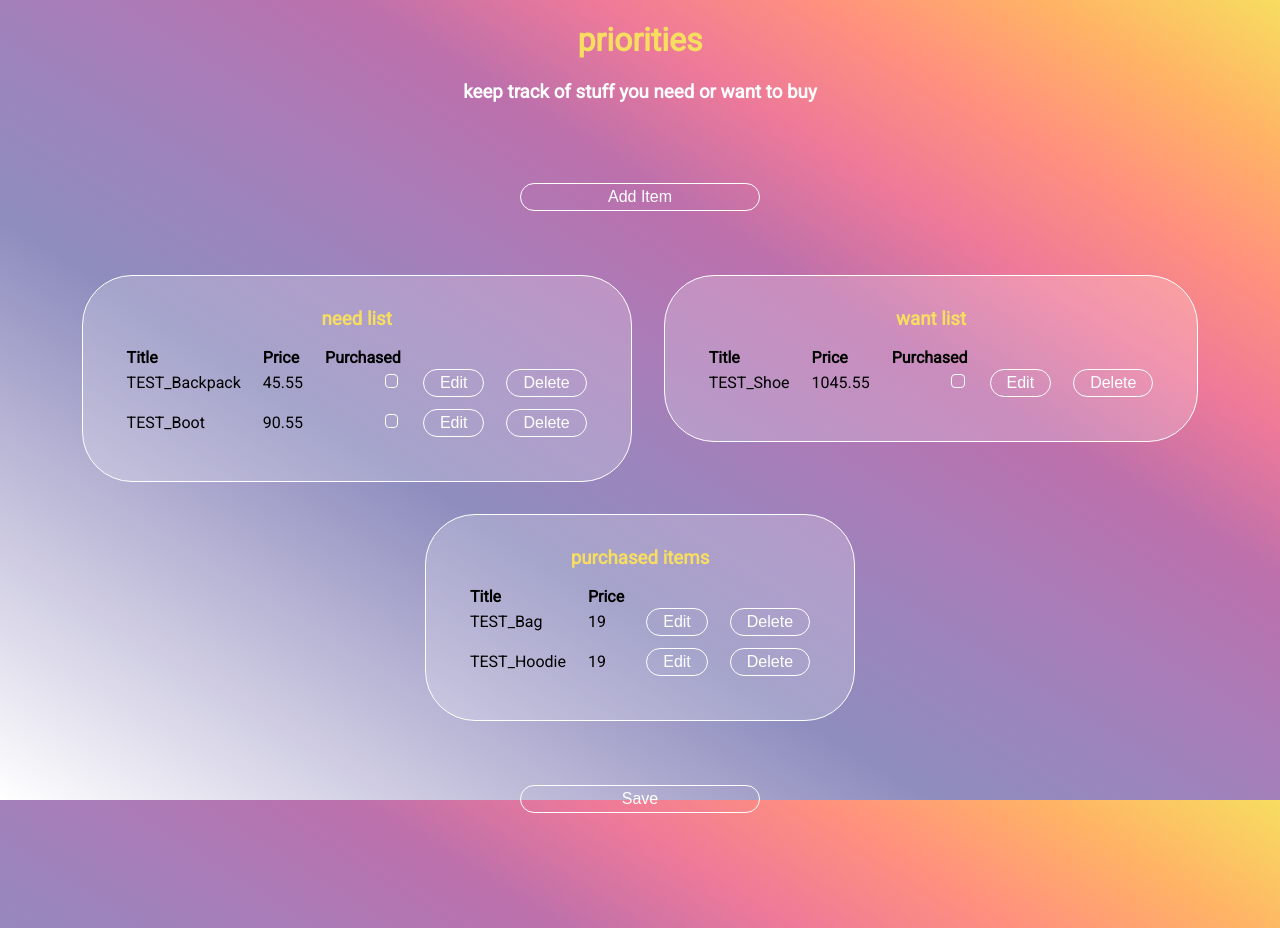
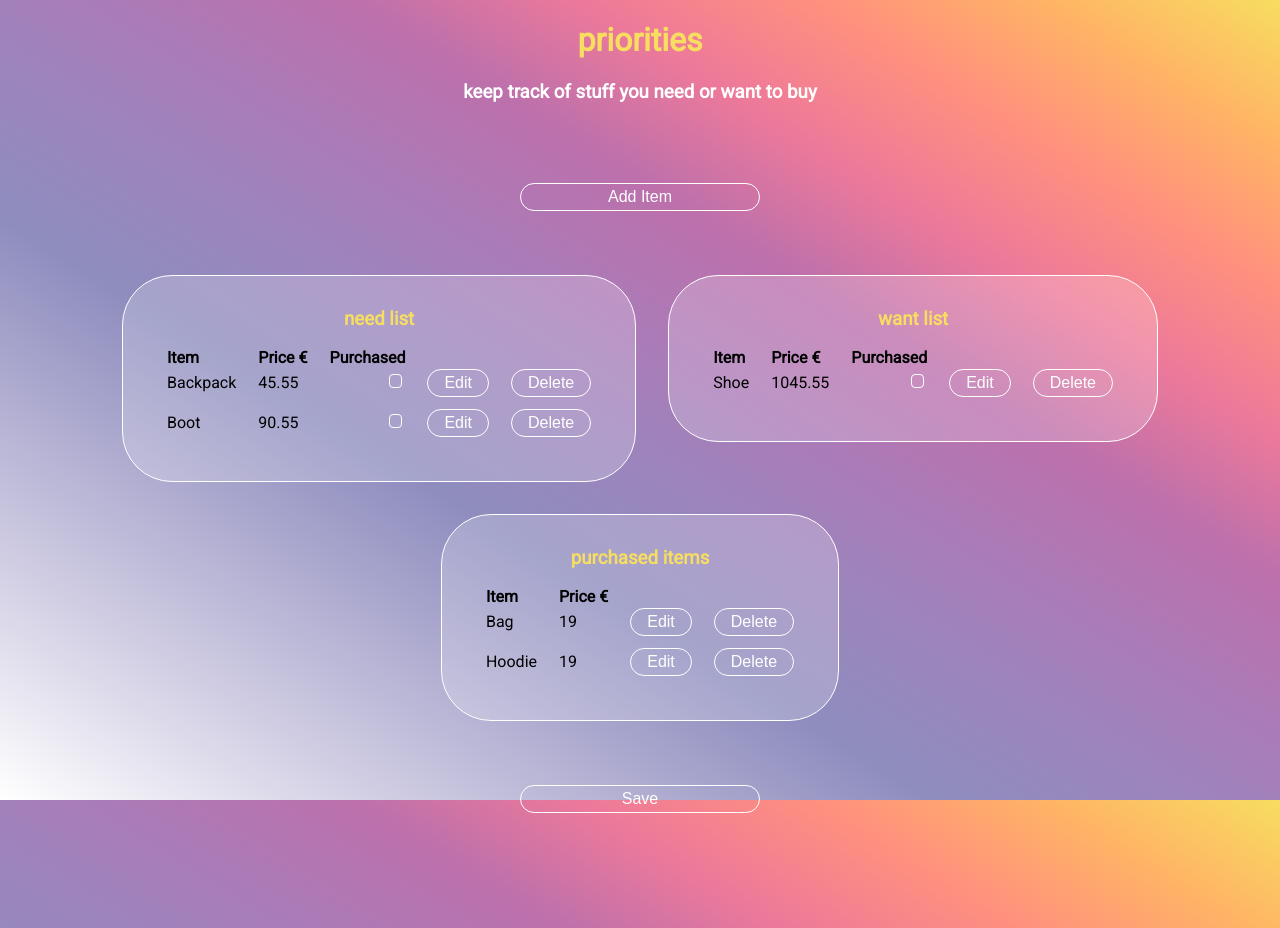
Before and after one commit to Gila-Johanna-Hofmann/priorities, an Angular app: page / in a window 1280 px wide. Built offline with nearby package versions, Linux system fonts and the light colour scheme; a web font is replaced by a local one.

Commit message:
edited table headers and mock-database

```diff
--- a/src/app/shopping-item-list/shopping-item-list.component.html
+++ b/src/app/shopping-item-list/shopping-item-list.component.html
@@ -3,8 +3,8 @@
   <table>
     <thead>
       <tr>
-        <th>Title</th>
-        <th>Price</th>
+        <th>Item</th>
+        <th>Price €</th>
         <th *ngIf="isPurchasedThVisible">Purchased</th>
         <th></th>
       </tr>
--- a/src/app/shoppinglist-master.ts
+++ b/src/app/shoppinglist-master.ts
@@ -1,7 +1,7 @@
 export let shoppinglistMaster: ShoppingItem[] = [
     {
         guid: '374e36fd-5212-47a9-99e3-e479bad569a2',
-        title: 'TEST_Backpack',
+        title: 'Backpack',
         url: 'https://www.pinqponq.com/de/collections/sale/products/blok-large-vivid-monochrome',
         price: 45.55,
         category: 'need',
@@ -9,7 +9,7 @@ export let shoppinglistMaster: ShoppingItem[] = [
     },
     {
         guid: '75bd2588-683d-4bca-b4f2-76a25512ce85',
-        title: 'TEST_Shoe',
+        title: 'Shoe',
         url: 'https://www.alohas.io/products/habibi-black-leather?variant=32485317247054',
         price: 1045.55,
         category: 'want',
@@ -17,7 +17,7 @@ export let shoppinglistMaster: ShoppingItem[] = [
     },
     {
         guid: '5f8670f4-41ae-4353-980c-83ad87927465',
-        title: 'TEST_Boot',
+        title: 'Boot',
         url: 'https://www.drmartens.com/de/de/p/21045001',
         price: 90.55,
         category: 'need',
@@ -25,7 +25,7 @@ export let shoppinglistMaster: ShoppingItem[] = [
     },
     {
         guid: '92629170-d778-46cc-8f38-c6f64cf4713c',
-        title: 'TEST_Bag',
+        title: 'Bag',
         url: 'https://www.esthe.co.uk/product/beige-crossbody-bag/',
         price: 19,
         category: 'want',
@@ -33,7 +33,7 @@ export let shoppinglistMaster: ShoppingItem[] = [
     },
     {
         guid: 'b3a6ef65-5fd0-49ef-bb89-de255a9352f0',
-        title: 'TEST_Hoodie',
+        title: 'Hoodie',
         url: 'https://www.esthe.co.uk/product/beige-crossbody-bag/',
         price: 19,
         category: 'need',
```
Also changed, not shown: src/testing/mocks/shopping-lists.mock.ts (+5 -5 lines).
